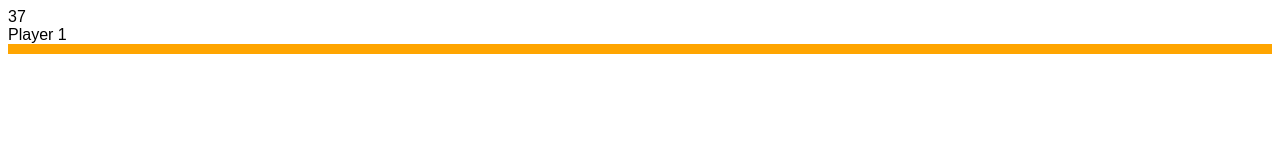
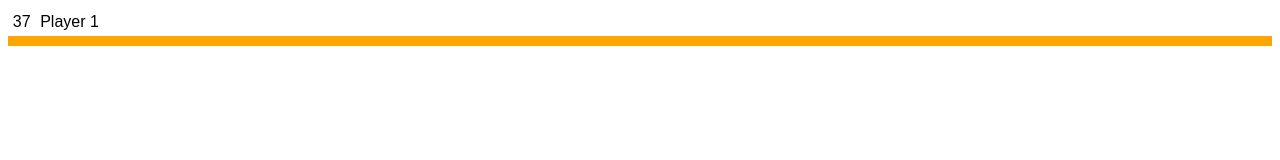
Before and after one commit to CodyvanderPoel/fallout_76_party_ui_recreate, a plain HTML site: page index.html in a window 1280 px wide. Drawn offline with Linux system fonts and the light colour scheme.

Commit message:
I resized the level and name

```diff
--- a/style.css
+++ b/style.css
@@ -12,3 +12,15 @@
 .info {
     font-family: Arial, Helvetica, sans-serif;
 }
+
+.level-and-name {
+    display: flex;
+}
+
+.name {
+    padding: .3rem;
+}
+
+.level {
+    padding: .3rem;
+}
```
